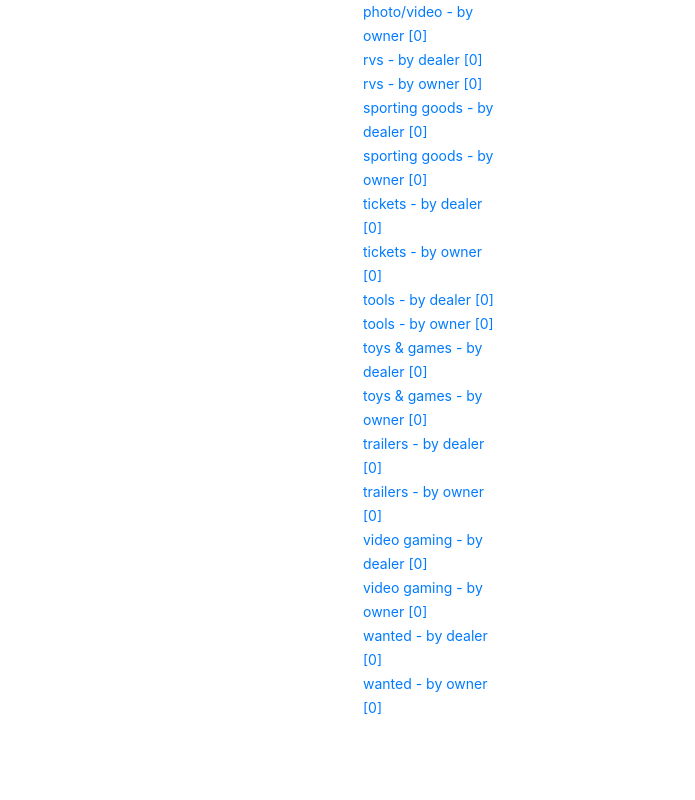
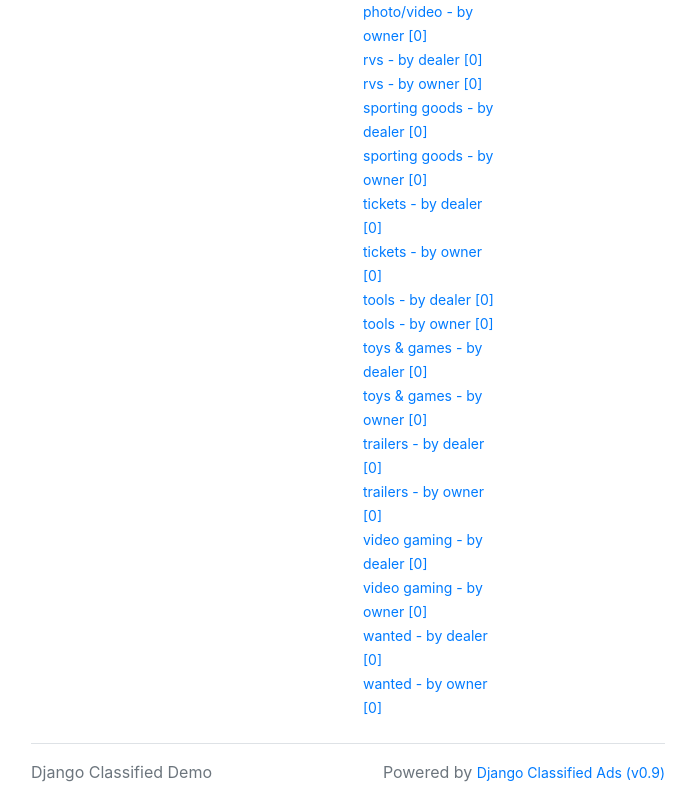
Before and after one commit to muhammadsalif/E-Commerce-FrontEnd, a plain HTML site: page index.html in a window 1280 px wide. Shown: the part 4443-5243 px from the top of the page, without its empty margins (292-987 px from the left). Before the commit the page ends 5178 px from the top, so only its background shows below. Drawn offline with nearby package versions, Linux system fonts and the light colour scheme.

Commit message:
footer completed.

```diff
--- a/index.html
+++ b/index.html
@@ -240,7 +240,14 @@
 
 
 
+
+
         </div>
+        <div class=" pt-3 text-secondary mt-4 border-top h-25 w-100 d-flex justify-content-between">
+            <div class="left ">Django Classified Demo</div>
+            <div class="right ">Powered by <a href="#">Django Classified Ads (v0.9)</a></div>
+        </div>
+
     </div>
 
 
```
